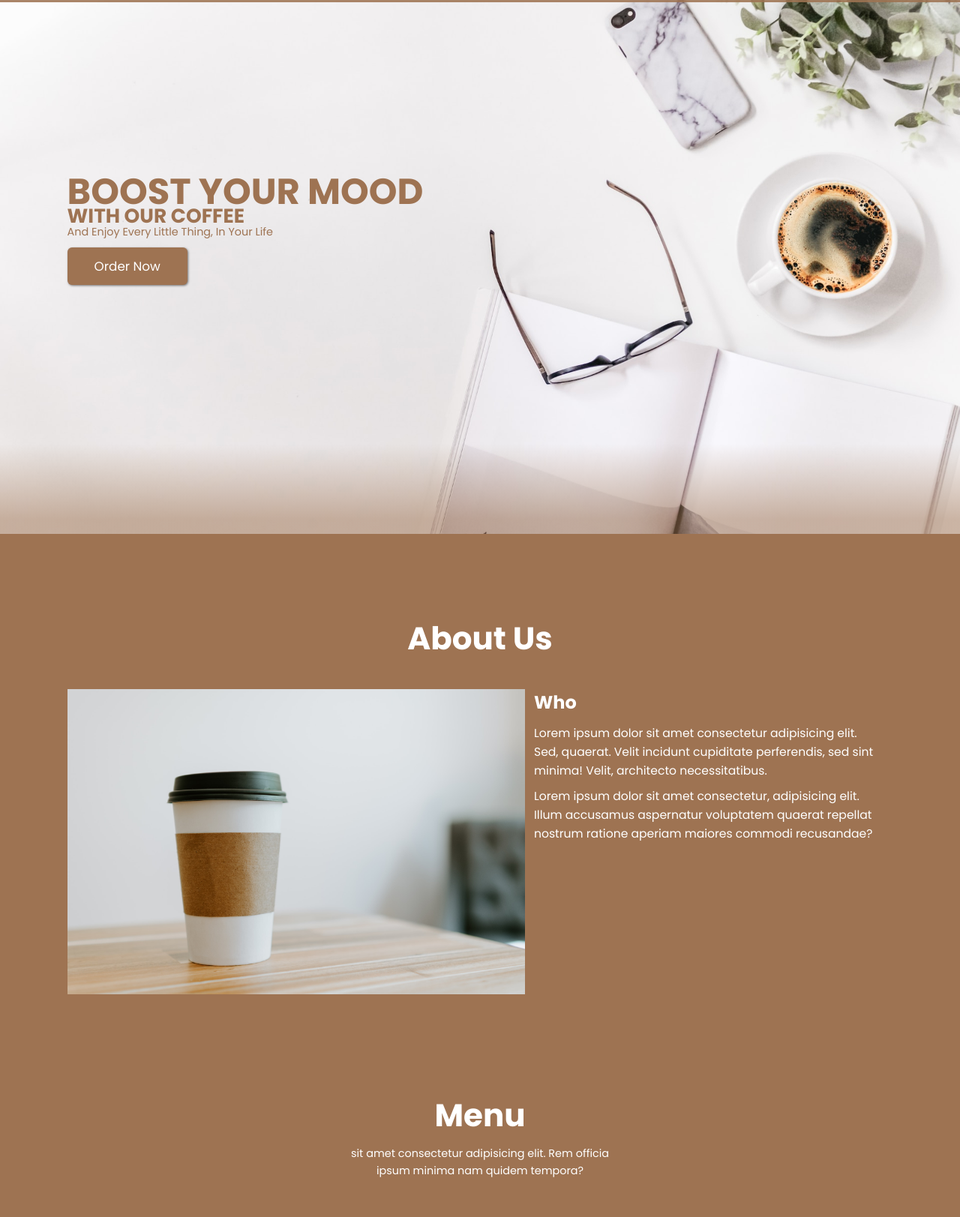
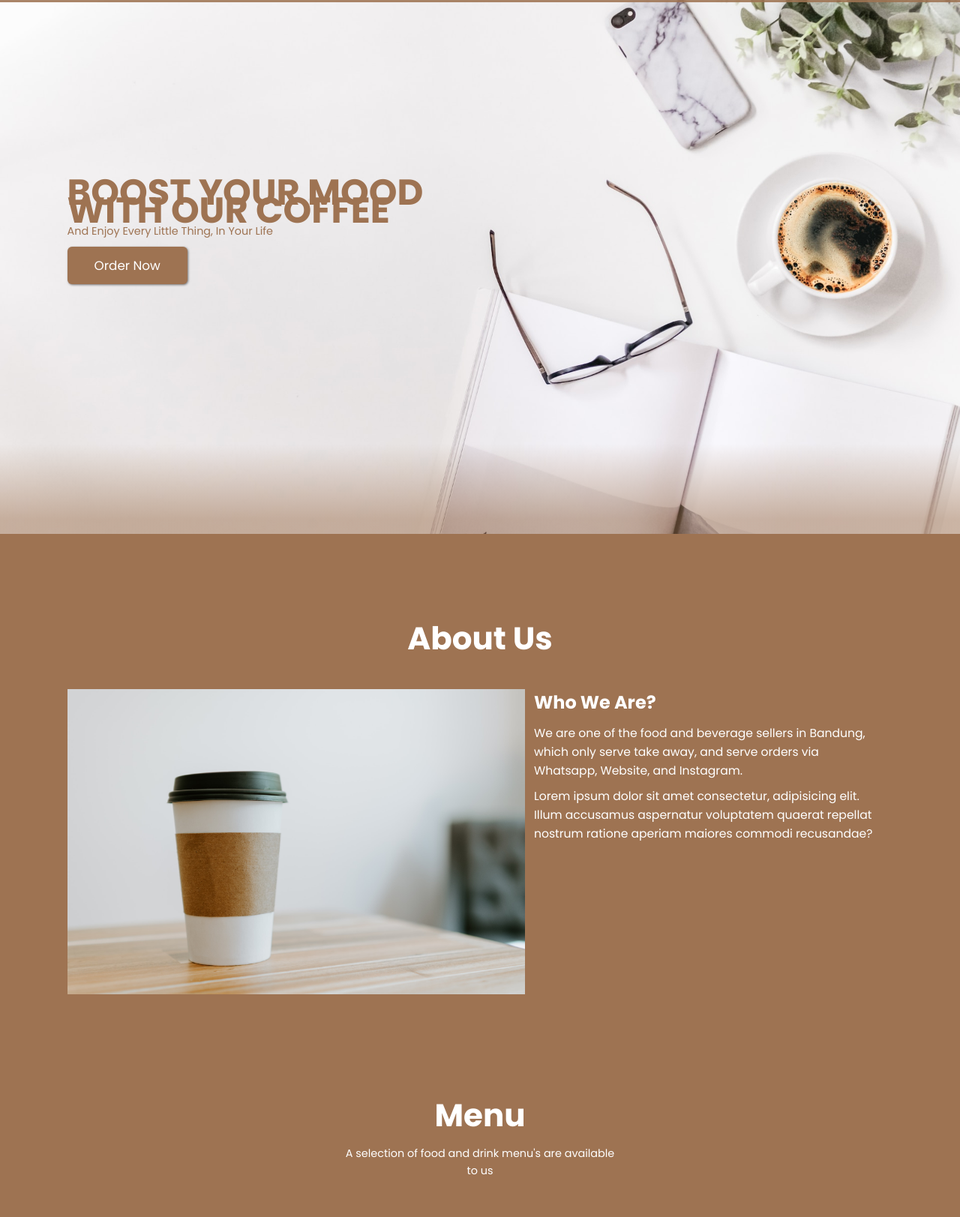
Before and after one commit to rafifahreza/Fate-coffee, a plain HTML site: page index.html in a window 1280 px wide. Shown: the part 88-1711 px from the top of the page at 75% size. Drawn offline with nearby package versions, Linux system fonts and the light colour scheme.

Commit message:
Update index.html

```diff
--- a/index.html
+++ b/index.html
@@ -43,7 +43,8 @@
     <!-- Hero Section (START) -->
     <section class="hero" id="home">
         <main class="content">
-            <h1>BOOST YOUR MOOD<span>    WITH OUR COFFEE</span></h1>
+            <h1 class="first-word">BOOST YOUR MOOD</h1>
+            <h1 class="second-word">WITH OUR COFFEE</h1>
             <p>And Enjoy Every Little Thing, In Your Life </p>
             <a href="#menu" class="cta">Order Now</a>
         </main>
@@ -60,8 +61,8 @@
                 <img src="img/about-us.jpg" alt="About Us">
             </div>
             <div class="content">
-                <h3>Who</h3>
-                <p>Lorem ipsum dolor sit amet consectetur adipisicing elit. Sed, quaerat. Velit incidunt cupiditate perferendis, sed sint minima! Velit, architecto necessitatibus.	</p>
+                <h3>Who We Are?</h3>
+                <p>We are one of the food and beverage sellers in Bandung, which only serve take away, and serve orders via Whatsapp, Website, and Instagram.</p>
                 <p>Lorem ipsum dolor sit amet consectetur, adipisicing elit. Illum accusamus aspernatur voluptatem quaerat repellat nostrum ratione aperiam maiores commodi recusandae?</p>
             </div>
         </div>
@@ -73,7 +74,7 @@
 
     <section id="menu" class="menu">
         <h2>Menu</h2>
-        <p>sit amet consectetur adipisicing elit. Rem officia ipsum minima nam quidem tempora?</p>
+        <p>A selection of food and drink menu's are available to us</p>
 
             <div class="row">
             <div class="menu-card">
@@ -118,7 +119,7 @@
     <!-- Contact Section (START) -->
     <section id="contact" class="contact">
         <h2>Contact Us</h2>
-        <p>Lorem ipsum dolor, sit amet consectetur adipisicing elit. Nesciunt, praesentium!</p>
+        <p>Contact us by filling in the form below or by Whatsapp and Instagram</p>
 
         <div class="row">
             <iframe src="https://www.google.com/maps/embed?pb=!1m18!1m12!1m3!1d126741.1853866914!2d107.52808104335935!3d-6.930936699999998!2m3!1f0!2f0!3f0!3m2!1i1024!2i768!4f13.1!3m3!1m2!1s0x2e68c398da7bd60d%3A0xe0b1816aae30272f!2sFate%20coffee!5e0!3m2!1sid!2sid!4v1690736400053!5m2!1sid!2sid" allowfullscreen="" loading="lazy" referrerpolicy="no-referrer-when-downgrade" class="map"></iframe>
```
